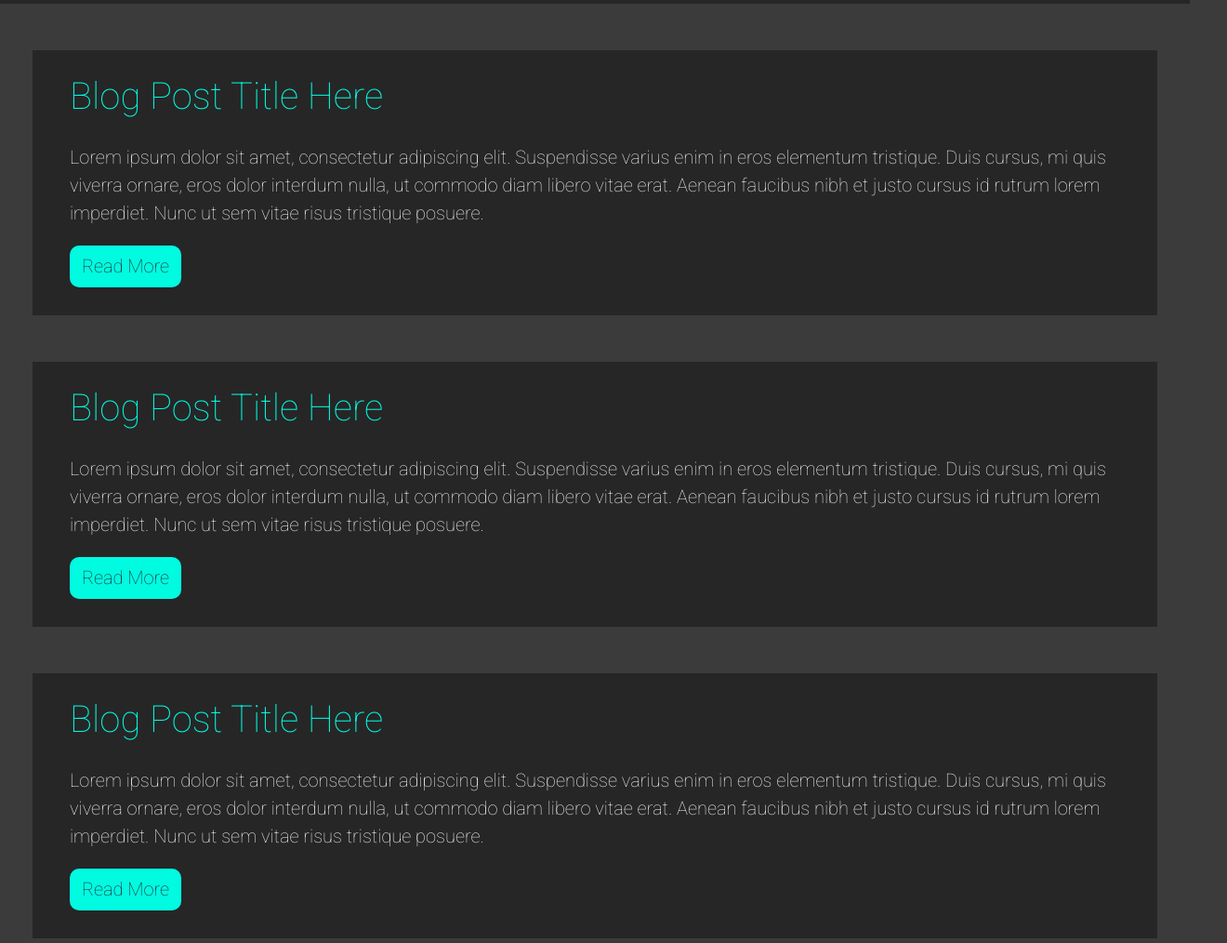
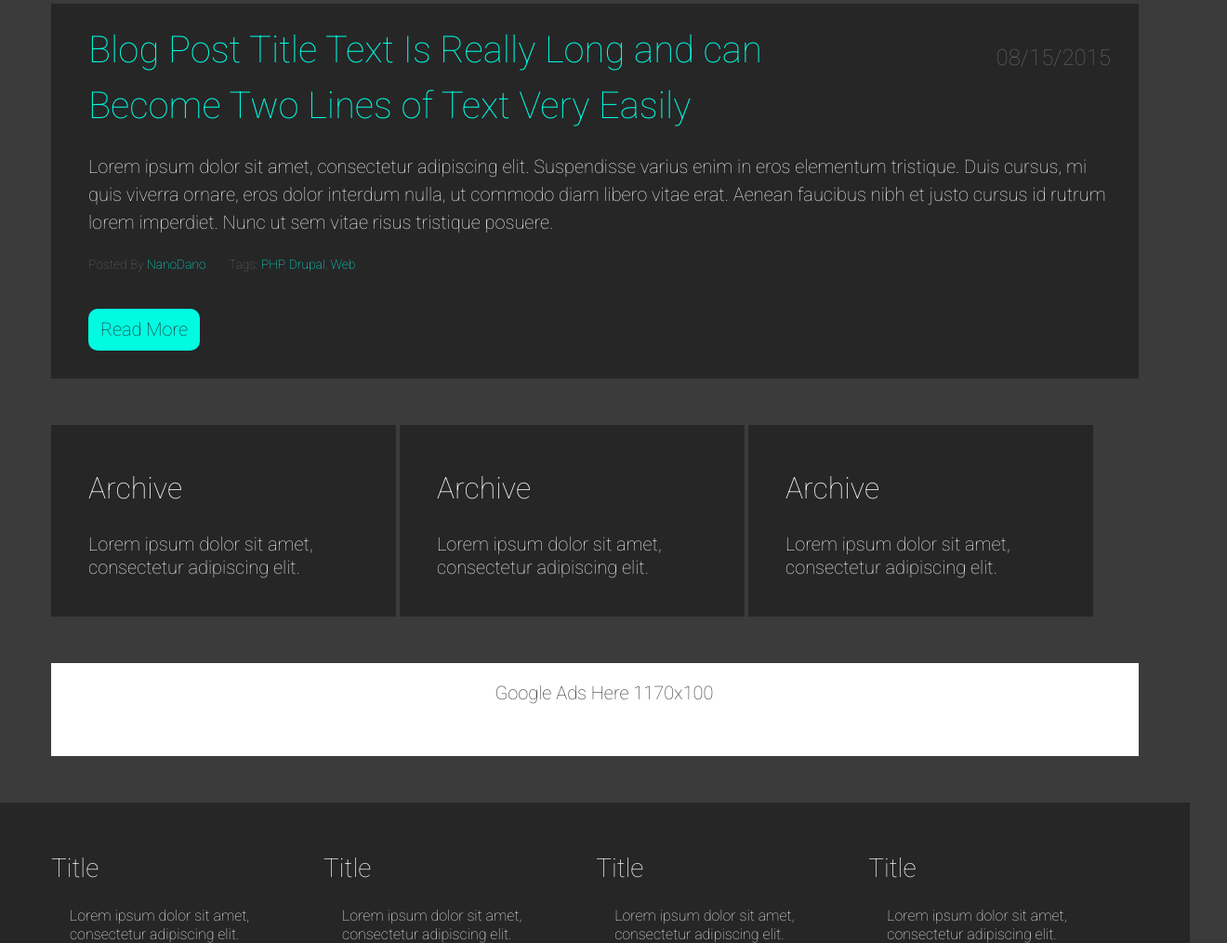
Before and after one commit to brendanpolk/DD, a plain HTML site: page index.html in a window 1280 px wide. Shown: the part 129-1143 px from the top of the page at 93% size, 1320 px wide, since content can reach past the window. Drawn offline with Linux system fonts and the light colour scheme.

Commit message:
blog post card updates
post meta, date, and long-title added

```diff
--- a/css/styles.css
+++ b/css/styles.css
@@ -1,14 +1,11 @@
 /*RESET*/
 html, body, div, span, applet, object, iframe, h1, h2, h3, h4, h5, h6, p, blockquote, pre, a, abbr, acronym, address, big, cite, code, del, dfn, em, font, img, ins, kbd, q, s, samp, small, strike, strong, sub, sup, tt, var, b, u, i, center, dl, dt, dd, ol, ul, li, fieldset, form, label, legend, table, caption, tbody, tfoot, thead, tr, th, td {margin:0; padding:0; border:0; outline:0; font-size:100%; vertical-align:baseline; background:transparent;} body {line-height: 1;}ol,  blockquote, q{quotes:none;} blockquote:before, blockquote:after, q:before, q:after{content:'';content:none;} :focus{outline:0;} ins{text-decoration:none;} del{text-decoration:line-through;} table{border-collapse:collapse; border-spacing:0;}
 
-
-
-/*/////////////////////////////////////////////////////
+/*//////////////////////////////////////////////////////////////////////////////////////////////
 
   Created By: Brendan Polk // www.brendanpolk.com // for Dev Dungeon //www.devdungeon.com//
 
-/////////////////////////////////////////////////////*/
-
+//////////////////////////////////////////////////////////////////////////////////////////////*/
 
 
 /*/////////////////////////////////
@@ -24,28 +21,31 @@ body {
   background-color: #3b3b3b;
 }
 
-h1 {
+h1, h2, h3, h4, h5 {
   color: #f1f1f1;
   font-family: 'Roboto', helvetica, arial, sans-serif;
   font-weight: 300;
+}
+
+h1 {
   font-size: 2.5em;
-  line-height: 2em;
+  line-height: 1.5em;
 }
 
 h2 {
-  color: #f1f1f1;
-  font-family: 'Roboto', helvetica, arial, sans-serif;
   font-size: 2em;
-  font-weight: 300;
   line-height: 1.75em;
 }
 
 h3 {
-  color: #f1f1f1;
-  font-family: 'Roboto', helvetica, arial, sans-serif;
   font-size: 1.75em;
-  font-weight: 300;
   line-height: 1.5em;
+}
+
+h4 {
+  font-size: 1.5em;
+  line-height: 1.5em;
+  color: #666;
 }
 
 p {
@@ -73,40 +73,34 @@ a:hover {
   color: #f1f1f1;
 }
 
-/*/////////////////////////////////
-
-  BODY STYLES
-
-/////////////////////////////////*/
-
 .container {
   width: 100%;
   margin: 0 auto;
   padding: 0;
 }
 
-/* HEADER */
+/*/////////////////////////////////
+
+  HEADER STYLES
+
+/////////////////////////////////*/
 
 .header-container {
   width: 100%;
   background-color: #262626;
   margin: 0 auto;
-  display:inline-block;
-  padding: 20px 0px 20px 0px;
 }
 
 .header {
   width: 100%;
   max-width: 1170px;
-  padding-top: 20px;
-  background-color: #262626;
   margin: 0 auto;
-  display: block;
+  padding-top: 10px;
 }
 
 .logo {
   width: 60%;
-  display: inline-block;
+  display: inline;
   margin: 0 auto;
 }
 
@@ -129,8 +123,11 @@ a:hover {
   text-align: right;
 }
 
+/*/////////////////////////////////
 
-/* BODY */
+  BODY STYLES
+
+/////////////////////////////////*/
 .body-container {
   width: 100%;
   max-width: 100%;
@@ -138,25 +135,63 @@ a:hover {
 
 .blog-post-container{
   width: 100%;
-  max-width: 1170px;
-  background-color: #262626;
   display: block;
   margin:0 auto;
   margin-top: 50px;
-  float: middle;
-  padding: 20px 20px 30px 20px;
-}
-.blog-post-content {
 }
 
-.blog-post-title h1{
-  line-height: 1.5em;
-  padding: 0px 20px 0px 20px;
+.blog-post {
+  width: 100%;
+  max-width: 1170px;
+  background-color: #262626;
+  margin: 0 auto;
+}
+
+.blog-post-content {
+  width: 100%;
+  max-width: 1170px;
+  padding: 20px 20px 30px 20px;
+  display: inline-block;
+}
+
+.blog-post-title {
+  width: 100%;
+  max-width: 1170px;
+}
+.blog-post-title-text {
+  width: 80%;
+  max-width: 850px;
+  display: inline-block;
+  padding-left: 20px;
+}
+
+.blog-post-title-date {
+  width: 20%;
+  float: right;
+  text-align: right;
+  display: inline;
+  padding: 20px 50px 0px 0px;
 }
 
 .blog-post-excerpt p{
   line-height: 1.5em;
-  padding: 20px 20px 0px 20px;
+  display: inline-block;
+  padding-right: 40px;
+}
+
+.post-meta {
+  width: 100%;
+  display: inline-block;
+  margin: 0px;
+  padding: 0px;
+}
+
+.post-meta li {
+  color: #666;
+  font-size: .75em;
+  display: inline;
+  list-style-type: none;
+  margin-left: 20px;
 }
 
 .read-button {
@@ -165,7 +200,7 @@ a:hover {
   padding: 10px;
   border-radius: 10px;
   margin-left: 20px;
-  margin-top: 20px;
+  margin-top: 40px;
 }
 
 .read-button:hover {
@@ -175,13 +210,16 @@ a:hover {
 .read-button p {
   color: #262626;
   text-align: center;
+  padding: 0px;
 }
+
+
+
 
 .alt-container {
   width: 100%;
   display: block;
   margin:0 auto;
-  padding: 20px;
 }
 
 .alt-content {
@@ -189,16 +227,50 @@ a:hover {
   max-width: 1170px;
   margin: 0 auto;
   margin-top: 50px;
-  padding: 20px;
 }
 
-.alt-column {
-  width: 28%;
+.column {
+  width: 30%;
   background-color: #262626;
   display: inline-block;
-  margin-right: 10px;
-  padding: 20px;
+}
 
+#alt-column-1 {
+}
+
+#alt-column-2 {
+}
+
+#alt-column-3 {
+}
+
+#alt-column-1, #alt-column-2, #alt-column-3, h2 {
+  padding: 20px 0px 0px 20px;
+}
+
+#alt-column-1, #alt-column-2, #alt-column-3, p {
+  padding: 20px 0px 20px 20px;
+}
+
+.ad-container {
+  width: 100%;
+  display: block;
+  margin:0 auto;
+  margin-top: 50px;
+}
+
+.ad-area {
+  width: 100%;
+  max-width: 1170px;
+  height: 100px;
+  margin: 0 auto;
+  text-align: center;
+  background-color: #FFF;
+}
+
+.ad-area p {
+  color: #262626;
+  vertical-align: middle;
 }
 
 /*/////////////////////////////////
@@ -212,7 +284,6 @@ FOOTER STYLES
   display: block;
   margin:0 auto;
   margin-top: 50px;
-  padding: 20px;
 }
 
 .footer {
@@ -243,7 +314,6 @@ FOOTER STYLES
   background-color: #262626;
   display: block;
   margin:0 auto;
-  padding: 20px;
   border-top: 1px solid #666;
 }
 
@@ -251,6 +321,7 @@ FOOTER STYLES
   width: 100%;
   max-width: 1170px;
   margin: 0 auto;
+  padding: 10px 0px 10px 0px;
 }
 
 .footer-copyright p {
--- a/index.html
+++ b/index.html
@@ -37,86 +37,79 @@
 
 <!-- MAIN BODY /////////////////////////////////////////////////////////////////////// -->
       <div class="body-container">
+
         <!-- BLOG POST 1 -->
         <div class="blog-post-container">
+          <div class="blog-post">
             <div class="blog-post-content">
+
               <div class="blog-post-title">
+
+                  <div class="blog-post-title-text">
                     <h1>
-                <a href="#">Blog Post Title Here</a>
+                      <a href="#">Blog Post Title Text Is Really Long and can Become Two Lines of Text Very Easily </a>
                     </h1>
                   </div>
+
+                  <div class="blog-post-title-date">
+                    <h4>08/15/2015</h4>
+                  </div>
+
+              </div>
+
               <div class="blog-post-excerpt">
                 <p>Lorem ipsum dolor sit amet, consectetur adipiscing elit. Suspendisse varius enim in eros elementum tristique. Duis cursus, mi quis viverra ornare, eros dolor interdum nulla, ut commodo diam libero vitae erat. Aenean faucibus nibh et justo cursus id rutrum lorem imperdiet. Nunc ut sem vitae risus tristique posuere.</p>
               </div>
+
+              <div class="post-meta">
+                <ul>
+                  <li>Posted By <a href="#">NanoDano</a></li>
+                  <li>Tags: <a href="#">PHP</a>, <a href="#">Drupal</a>, <a href="#">Web</a></li>
+                </ul>
+              </div>
+
               <a href="#">
                 <div class="read-button">
                   <p>Read More</p>
                 </div>
               </a>
+
+
+            </div>
           </div>
         </div>
         <!-- END BLOG POST 1 -->
 
-        <!-- BLOG POST 2 -->
-        <div class="blog-post-container">
-          <div class="blog-post-content">
-            <div class="blog-post-title">
-              <h1>
-                <a href="#">Blog Post Title Here</a>
-              </h1>
-            </div>
-            <div class="blog-post-excerpt">
-                <p>Lorem ipsum dolor sit amet, consectetur adipiscing elit. Suspendisse varius enim in eros elementum tristique. Duis cursus, mi quis viverra ornare, eros dolor interdum nulla, ut commodo diam libero vitae erat. Aenean faucibus nibh et justo cursus id rutrum lorem imperdiet. Nunc ut sem vitae risus tristique posuere.</p>
-            </div>
-            <a href="#">
-              <div class="read-button">
-                <p>Read More</p>
-              </div>
-            </a>
-          </div>
-        </div>
-        <!-- END BLOG POST 2 -->
-
-         <!-- BLOG POST 3 -->
-        <div class="blog-post-container">
-          <div class="blog-post-content">
-            <div class="blog-post-title">
-              <h1>
-                <a href="#">Blog Post Title Here</a>
-              </h1>
-            </div>
-            <div class="blog-post-excerpt">
-                <p>Lorem ipsum dolor sit amet, consectetur adipiscing elit. Suspendisse varius enim in eros elementum tristique. Duis cursus, mi quis viverra ornare, eros dolor interdum nulla, ut commodo diam libero vitae erat. Aenean faucibus nibh et justo cursus id rutrum lorem imperdiet. Nunc ut sem vitae risus tristique posuere.</p>
-            </div>
-            <a href="#">
-              <div class="read-button">
-                <p>Read More</p>
-              </div>
-            </a>
-          </div>
-        </div>
-        <!-- END BLOG POST 3 -->
-
+        <!-- ALTERNATE INFO AREA -->
         <div class="alt-content-container">
           <div class="alt-content">
 
-            <div class="alt-column">
+              <div id="alt-column-1" class="column">
                 <h2>Archive</h2>
                 <p>Lorem ipsum dolor sit amet, consectetur adipiscing elit.</p>
               </div>
 
-            <div class="alt-column">
+              <div id="alt-column-2" class="column">
                 <h2>Archive</h2>
                 <p>Lorem ipsum dolor sit amet, consectetur adipiscing elit.</p>
               </div>
 
-            <div class="alt-column">
+              <div id="alt-column-3" class="column">
                 <h2>Archive</h2>
                 <p>Lorem ipsum dolor sit amet, consectetur adipiscing elit.</p>
               </div>
 
           </div>
         </div>
+        <!-- END ALTERNATE INFO AREA -->
+
+        <!-- AD AREA -->
+        <div class="ad-container">
+          <div class="ad-area">
+            <p>Google Ads Here 1170x100</p>
+          </div>
+        </div>
+        <!-- END AD AREA -->
 
       </div>
 <!-- END MAIN BODY ///////////////////////////////////////////////////////////////////////-->
```
Lines whose indentation alone changed are shown as unchanged.
